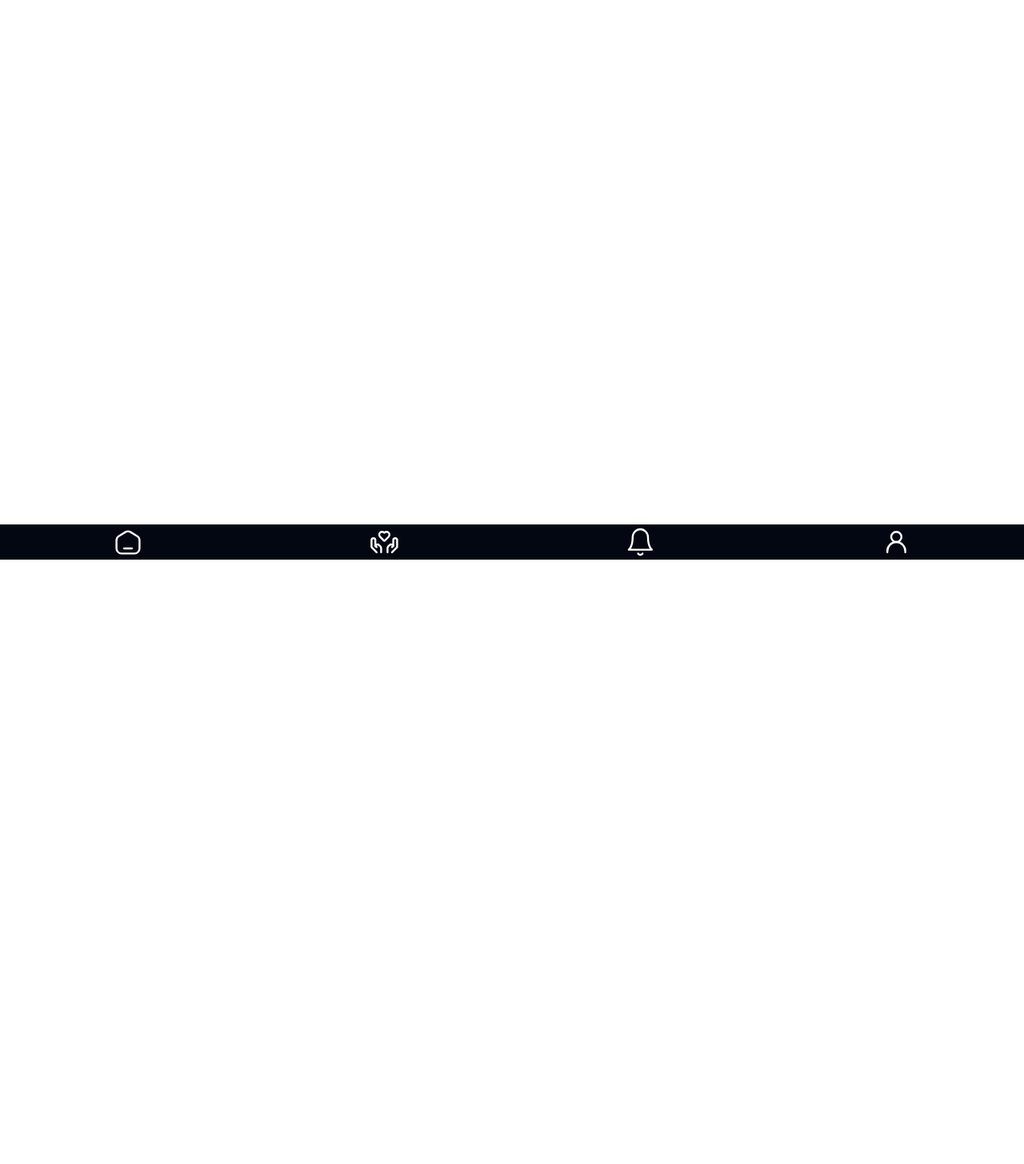
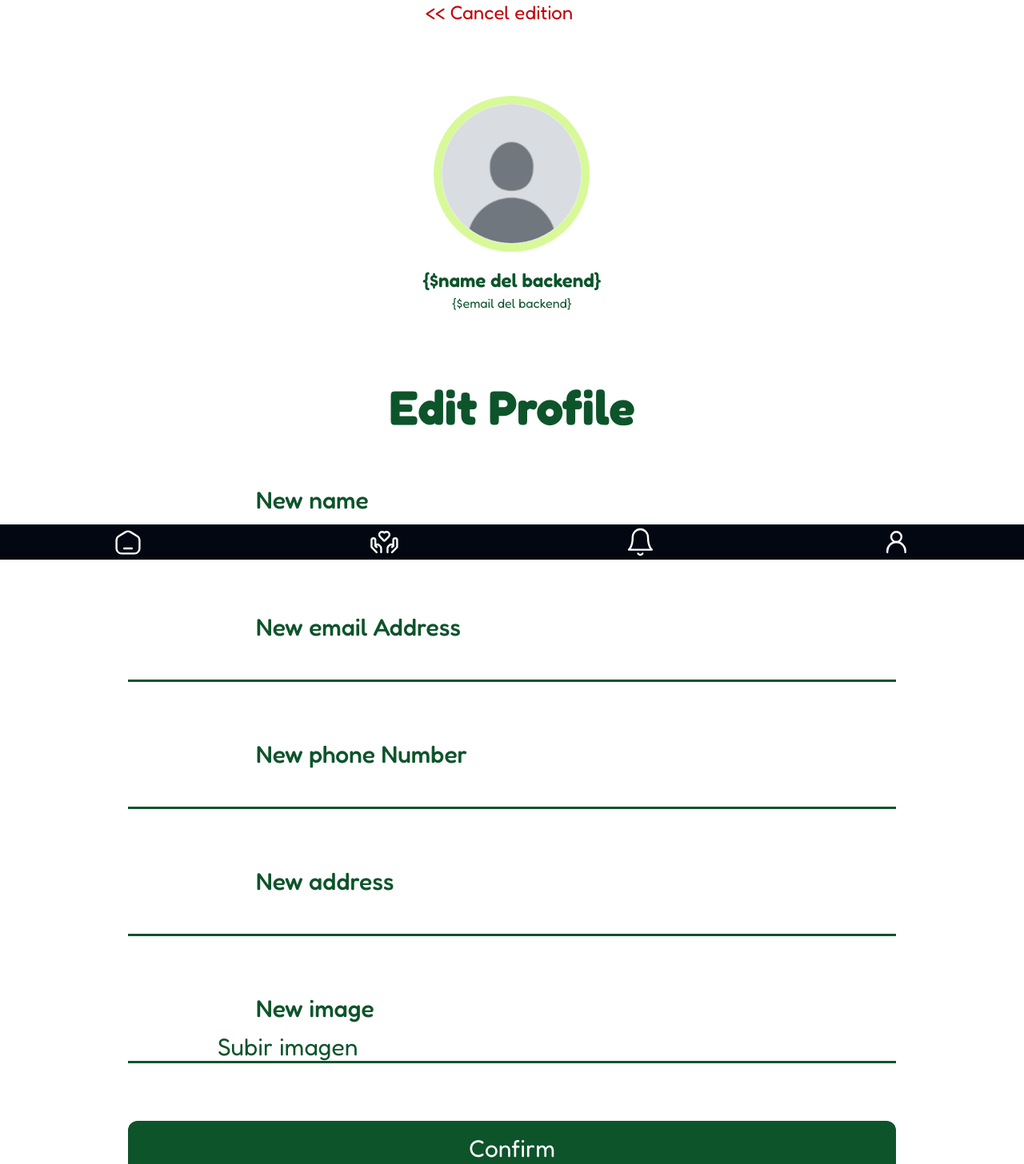
Before and after one commit to Ebaaaal/DonaTico, a React (Vite) app: page /editProfile in a window 1280 px wide. Before the commit this address had no page. Shown: the part 100-1556 px from the top of the page at 80% size. Before the commit the page ends 800 px from the top, so only its background shows below. Built offline with nearby package versions, Linux system fonts and the light colour scheme; a web font is replaced by a local one.

Commit message:
pagina de editar perfil creada y modificaciones en la pagina de profile

```diff
--- a/src/components/pages/Perfil.tsx
+++ b/src/components/pages/Perfil.tsx
@@ -23,7 +23,7 @@ export default function CreateDonation(props: PerfilProps) {
 
   return (
     <section className=''>
-      <div className="flex flex-col justify-center items-center min-h-dvh text-green-900 font-fredoka ">
+      <div className="flex flex-col justify-center items-center min-h-dvh text-green-900 font-fredoka min-md:my-25 ">
         <div className="flex justify-center items-center w-full pb-10">
           <h1 className="flex justify-center items-center mr-8 gap-x-5 text-3xl font-regular min-md:text-3xl text-black">
             {props.btnBack}
@@ -53,11 +53,6 @@ export default function CreateDonation(props: PerfilProps) {
           </Link>
 
           <Link to="/" className="flex items-center gap-4 hover:scale-105 duration-300 cursor-pointer">
-            <img src="Configuration.svg" alt="Settings" className="w-15 h-15 text-green-800" />
-            <h3 className="text-lg">{props.likes}</h3>
-          </Link>
-
-          <Link to="/" className="flex items-center gap-4 hover:scale-105 duration-300 cursor-pointer">
             <img src="LogOut.svg" alt="Settings" className="w-15 h-15 text-green-800" />
             <h3 className="text-lg">{props.logOut}</h3>
           </Link>
--- /dev/null
+++ b/src/components/pages/editProfile.tsx
@@ -0,0 +1,68 @@
+
+
+import { useState } from 'react';
+
+interface editProfileProps {
+    btnBack: React.ReactNode
+    imgProfile: string;
+    title: string;
+    name: string;
+    email: string;
+    phone: string;
+    address: string;
+    imgAdd: string;
+    buttonEdit?: React.ReactNode;
+}
+
+
+export default function EditProfile(props: editProfileProps) {
+    const [size, setSize] = useState(0);
+    const [name, setName] = useState('');
+
+    console.log(size);
+    console.log(name);
+
+
+    return (
+        <section className='flex flex-col justify-center items-center min-h-dvh gap-6 min-md:my-25'>
+            <div className="flex flex-col items-center w-3/4 text-green-900 gap-2 font-fredoka ">
+                <h1 className="flex justify-center items-center mr-8 gap-x-5 text-3xl font-regular min-md:text-3xl text-black">
+                    {props.btnBack}
+                </h1>
+                <div className="flex flex-col items-center min-md:my-20">
+                    <img className="border-10 border-lime-200 rounded-full" src={props.imgProfile} alt={"{$Imagen del backend, solo quitar las comillas y agregar $}"} />
+                    <h4 className='font-semibold text-2xl pt-5'>{"{$name del backend}"}</h4>
+                    <h4>{"{$email del backend}"}</h4>
+                </div>
+                <h1 className="text-4xl font-bold min-md:text-6xl mb-15">{props.title}</h1>
+
+                <form className="flex flex-col gap-1 w-full min-md:gap-3 min-md:text-3xl" method='POST'>
+
+                    <label className="font-semibold relative left-1/6 min-md:font-medium">{props.name}</label>
+                    <input type="name" className=" border-b-3 mb-8 outline-none hover:scale-105 duration-300 px-8 min-md:px-28 min-md:mb-15" />
+
+                    <label className="font-semibold relative left-1/6 min-md:font-medium">{props.email}</label>
+                    <input type="email" className="border-b-3 mb-8 outline-none hover:scale-105 duration-300 px-8 min-md:px-28 min-md:mb-15" />
+
+                    <label className="font-semibold relative left-1/6 min-md:font-medium">{props.phone}</label>
+                    <input type="number" className=" border-b-3 mb-8 outline-none hover:scale-105 duration-300 px-8 min-md:px-28 min-md:mb-15" />
+
+                    <label className="font-semibold relative left-1/6 min-md:font-medium">{props.address}</label>
+                    <input type="text" className=" border-b-3 mb-8 outline-none hover:scale-105 duration-300 px-8 min-md:px-28 min min-md:mb-15" />
+
+                    <label className="font-semibold relative left-1/6 min-md:font-medium">{props.imgAdd}</label>
+                    <label htmlFor="fileInput" className='cursor-pointer'>
+                        <div className='border-b-3 mb-8  hover:scale-105 duration-300 px-8 min-md:px-28 min min-md:mb-15'>
+                            {size === 0 ? 'Subir imagen' : `${name}`}
+                        </div>
+                    </label>
+
+                    <input id="fileInput" type="file" accept=" image/png, image/jpg, image/jpeg/*" className="hidden"
+                        onChange={(e) => { const file = e.target.files![0]; if (!file) return setSize(0); setSize(file.size); setName(file.name) }} />
+
+                    {props.buttonEdit ? props.buttonEdit : ''}
+                </form>
+            </div>
+        </section>
+    )
+}
--- a/src/routeTree.gen.ts
+++ b/src/routeTree.gen.ts
@@ -11,6 +11,7 @@
 // Import Routes
 
 import { Route as rootRoute } from './routes/__root'
+import { Route as EditProfileImport } from './routes/editProfile'
 import { Route as AboutImport } from './routes/about'
 import { Route as SportImport } from './routes/Sport'
 import { Route as RegisterImport } from './routes/Register'
@@ -32,6 +33,12 @@ import { Route as AnimalsImport } from './routes/Animals'
 import { Route as IndexImport } from './routes/index'
 
 // Create/Update Routes
+
+const EditProfileRoute = EditProfileImport.update({
+  id: '/editProfile',
+  path: '/editProfile',
+  getParentRoute: () => rootRoute,
+} as any)
 
 const AboutRoute = AboutImport.update({
   id: '/about',
@@ -284,6 +291,13 @@ declare module '@tanstack/react-router' {
       preLoaderRoute: typeof AboutImport
       parentRoute: typeof rootRoute
     }
+    '/editProfile': {
+      id: '/editProfile'
+      path: '/editProfile'
+      fullPath: '/editProfile'
+      preLoaderRoute: typeof EditProfileImport
+      parentRoute: typeof rootRoute
+    }
   }
 }
 
@@ -309,6 +323,7 @@ export interface FileRoutesByFullPath {
   '/Register': typeof RegisterRoute
   '/Sport': typeof SportRoute
   '/about': typeof AboutRoute
+  '/editProfile': typeof EditProfileRoute
 }
 
 export interface FileRoutesByTo {
@@ -331,6 +346,7 @@ export interface FileRoutesByTo {
   '/Register': typeof RegisterRoute
   '/Sport': typeof SportRoute
   '/about': typeof AboutRoute
+  '/editProfile': typeof EditProfileRoute
 }
 
 export interface FileRoutesById {
@@ -354,6 +370,7 @@ export interface FileRoutesById {
   '/Register': typeof RegisterRoute
   '/Sport': typeof SportRoute
   '/about': typeof AboutRoute
+  '/editProfile': typeof EditProfileRoute
 }
 
 export interface FileRouteTypes {
@@ -378,6 +395,7 @@ export interface FileRouteTypes {
     | '/Register'
     | '/Sport'
     | '/about'
+    | '/editProfile'
   fileRoutesByTo: FileRoutesByTo
   to:
     | '/'
@@ -399,6 +417,7 @@ export interface FileRouteTypes {
     | '/Register'
     | '/Sport'
     | '/about'
+    | '/editProfile'
   id:
     | '__root__'
     | '/'
@@ -420,6 +439,7 @@ export interface FileRouteTypes {
     | '/Register'
     | '/Sport'
     | '/about'
+    | '/editProfile'
   fileRoutesById: FileRoutesById
 }
 
@@ -443,6 +463,7 @@ export interface RootRouteChildren {
   RegisterRoute: typeof RegisterRoute
   SportRoute: typeof SportRoute
   AboutRoute: typeof AboutRoute
+  EditProfileRoute: typeof EditProfileRoute
 }
 
 const rootRouteChildren: RootRouteChildren = {
@@ -465,6 +486,7 @@ const rootRouteChildren: RootRouteChildren = {
   RegisterRoute: RegisterRoute,
   SportRoute: SportRoute,
   AboutRoute: AboutRoute,
+  EditProfileRoute: EditProfileRoute,
 }
 
 export const routeTree = rootRoute
@@ -495,7 +517,8 @@ export const routeTree = rootRoute
         "/Perfil",
         "/Register",
         "/Sport",
-        "/about"
+        "/about",
+        "/editProfile"
       ]
     },
     "/": {
@@ -554,6 +577,9 @@ export const routeTree = rootRoute
     },
     "/about": {
       "filePath": "about.tsx"
+    },
+    "/editProfile": {
+      "filePath": "editProfile.tsx"
     }
   }
 }
--- a/src/routes/Perfil.tsx
+++ b/src/routes/Perfil.tsx
@@ -17,7 +17,7 @@ const buttonBack = (
 const btnEdit = (
   <Button text='Edit Profile '
     style=' text-2xl p-5 cursor-pointer'
-    link='/' />
+    link='/editProfile' />
 );
 
 
@@ -31,7 +31,7 @@ function RouteComponent() {
       name='Name'
       email='Email Address'
       btnEdit={btnEdit}
-      donation='Donation'
+      donation='My Donations'
       notifications='Notifications'
       changePassword='Change Password'
       likes='Likes'
--- a/src/routes/Register.tsx
+++ b/src/routes/Register.tsx
@@ -13,7 +13,6 @@ const btnRegister = (
 
 function ButtonPasswordReveal({ showPassword, setShowPassword }: any) {
   const img = showPassword ? 'ojoabierto.svg' : 'ojociego.svg' ;
-
   return (
     <Button text=''
       style={`absolute right-6 bottom-2/3 min-md:bottom-4/5 hover:scale-120 duration-200 bg-center w-6 h-6`} //uso de windsurf para obtener una idea pero se modifico hasta dejarlo asi de una forma mas simplificada
--- /dev/null
+++ b/src/routes/editProfile.tsx
@@ -0,0 +1,34 @@
+import { createFileRoute } from '@tanstack/react-router'
+import EditProfile from '../components/pages/editProfile'
+import Button from '../components/Button'
+
+export const Route = createFileRoute('/editProfile')({
+  component: RouteComponent,
+})
+const buttonLogin = (
+  <Button text='Confirm'
+    style='text-white text-center bg-green-900 duration-400 hover:cursor-pointer hover:scale-110 hover:bg-green-950 rounded-xl py-2 min-md:py-4'
+    link='/perfil' />
+)
+
+const buttonBack = (
+    <Button
+      text="<< Cancel edition"
+      style="text-red-700 text-2xl font-regular hover:cursor-pointer hover:scale-110 duration-400"
+      onClick={() => window.history.go(-1)}
+    />
+  )
+
+function RouteComponent() {
+  return <EditProfile
+    btnBack={buttonBack}
+    imgProfile='perfil.svg'
+    title='Edit Profile'
+    name='New name'
+    email='New email Address'
+    phone='New phone Number'
+    address='New address'
+    imgAdd='New image'
+    buttonEdit={buttonLogin} >
+  </EditProfile>
+}
```
